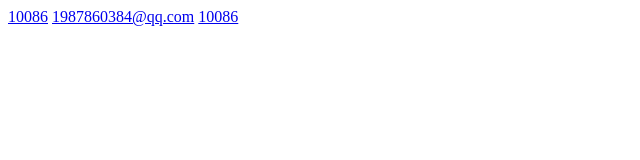
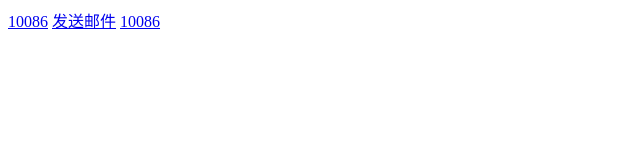
Before and after one commit to wukai198786/front-base, a plain HTML site: page index.html in a window 1280 px wide. Shown: the whole page, without its empty margins (0-640 px from the left). Drawn offline with Linux system fonts and the light colour scheme.

Commit message:
Update index.html
a

```diff
--- a/index.html
+++ b/index.html
@@ -10,7 +10,7 @@
     <a href="tel:10086">10086</a>
 
     <!-- 给1987860384@qq.com发邮件 -->
-    <a href="mailto:1987860384@qq.com">1987860384@qq.com</a>
+    <a href="mailto:1987860384@qq.com">发送邮件</a>
 
     <!-- 给10086发短信 -->
     <a href="sms:10086">10086</a>
```
